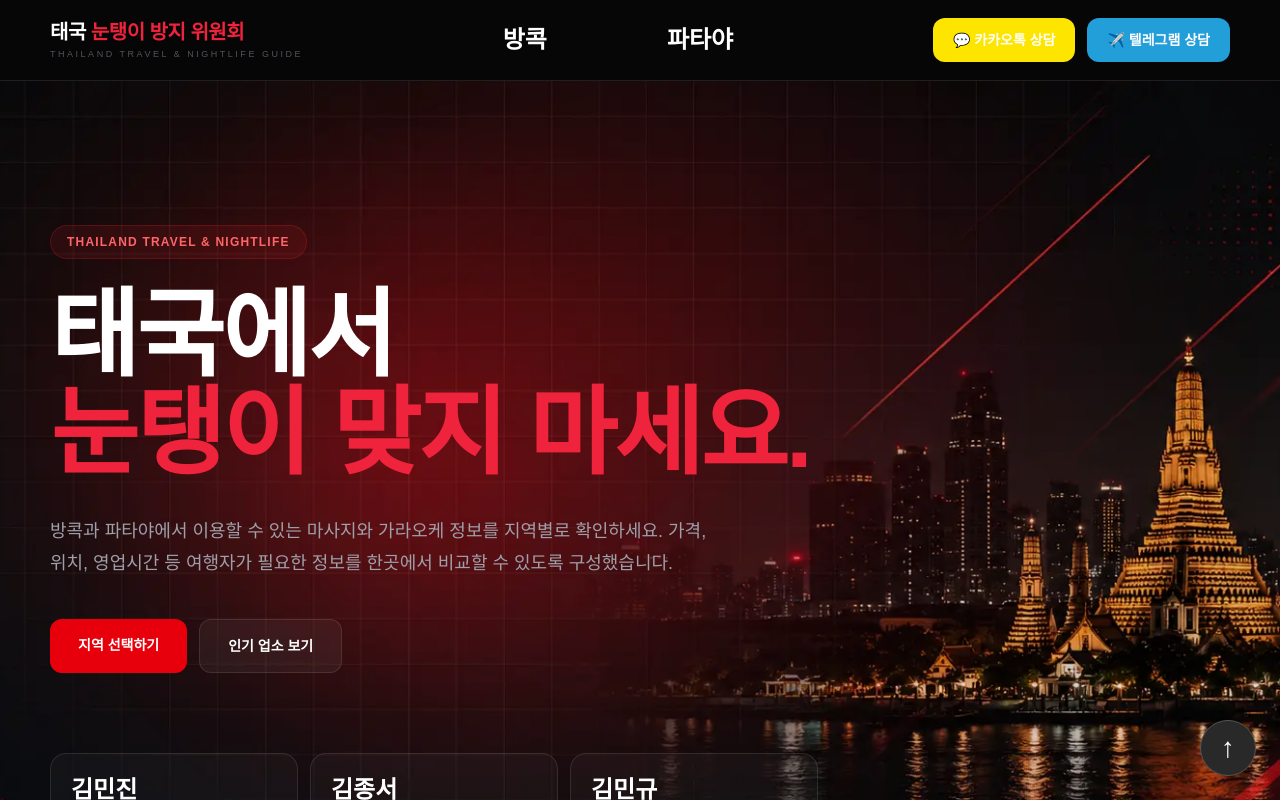
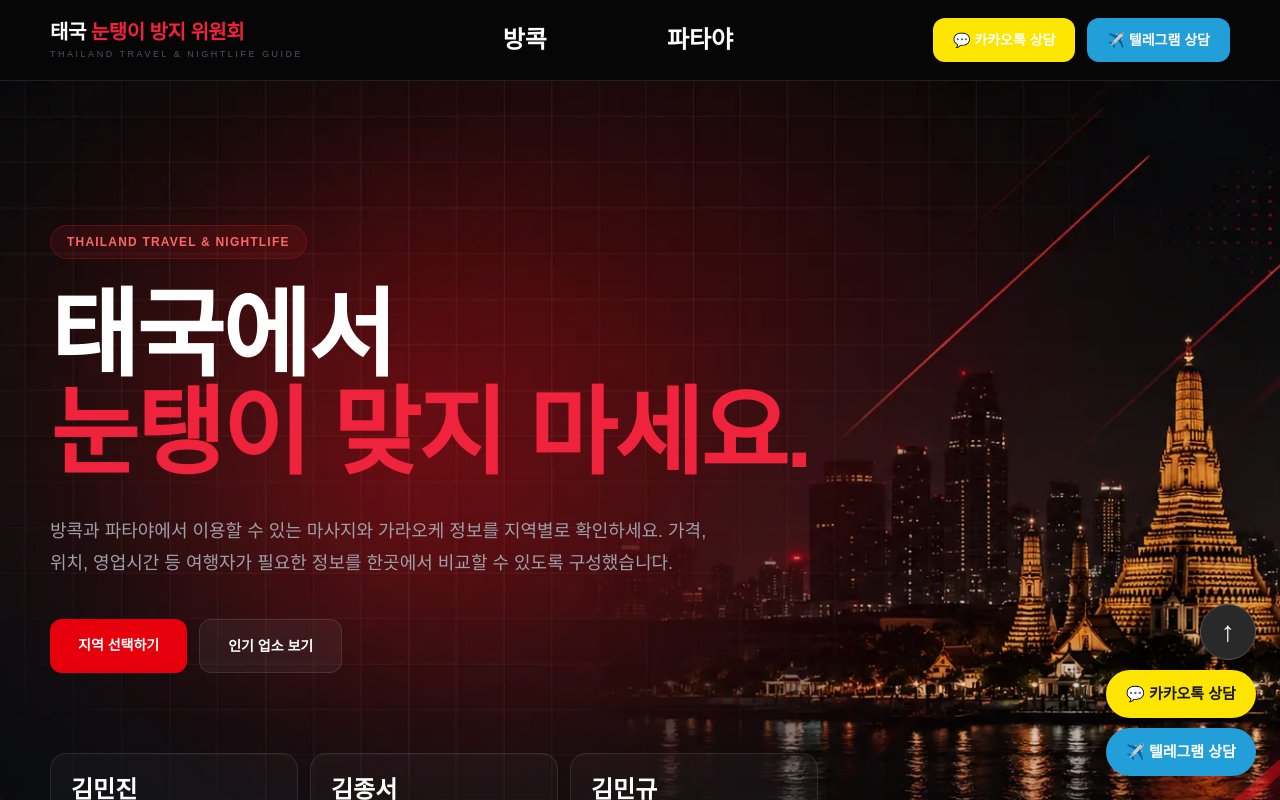
Before and after one commit to vietnam-nightlife/thailand-nightlife, a Next.js app: page / in a window 1280 px wide. Shown: the top 800 px of the page. Built offline with nearby package versions, Linux system fonts and the light colour scheme.

Commit message:
Refactor BackToTop component layout and buttons

```diff
--- a/components/BackToTop.tsx
+++ b/components/BackToTop.tsx
@@ -2,13 +2,23 @@
 
 export default function BackToTop() {
   return (
+    <div
+      style={{
+        position: "fixed",
+        right: "24px",
+        bottom: "24px",
+        zIndex: 9999,
+        display: "flex",
+        flexDirection: "column",
+        gap: "10px",
+        alignItems: "flex-end",
+      }}
+    >
+      {/* 맨 위로 */}
       <button
         onClick={() => window.scrollTo({ top: 0, behavior: "smooth" })}
         aria-label="맨 위로 이동"
         style={{
-        position: "fixed",
-        right: "24px",
-        bottom: "24px",
           width: "56px",
           height: "56px",
           borderRadius: "50%",
@@ -17,10 +27,54 @@ export default function BackToTop() {
           border: "1px solid #555",
           fontSize: "28px",
           cursor: "pointer",
-        zIndex: 9999,
         }}
       >
         ↑
       </button>
+
+      {/* 카카오톡 상담 */}
+      <a
+        href="https://open.kakao.com/o/snvQKD4h"
+        target="_blank"
+        rel="noopener noreferrer"
+        style={{
+          width: "150px",
+          height: "48px",
+          borderRadius: "24px",
+          background: "#FEE500",
+          color: "#191919",
+          display: "flex",
+          alignItems: "center",
+          justifyContent: "center",
+          fontWeight: "700",
+          textDecoration: "none",
+          fontSize: "15px",
+        }}
+      >
+        💬 카카오톡 상담
+      </a>
+
+      {/* 텔레그램 상담 */}
+      <a
+        href="https://t.me/boom3230"
+        target="_blank"
+        rel="noopener noreferrer"
+        style={{
+          width: "150px",
+          height: "48px",
+          borderRadius: "24px",
+          background: "#229ED9",
+          color: "white",
+          display: "flex",
+          alignItems: "center",
+          justifyContent: "center",
+          fontWeight: "700",
+          textDecoration: "none",
+          fontSize: "15px",
+        }}
+      >
+        ✈️ 텔레그램 상담
+      </a>
+    </div>
   );
 }
```
Lines whose indentation alone changed are shown as unchanged.
